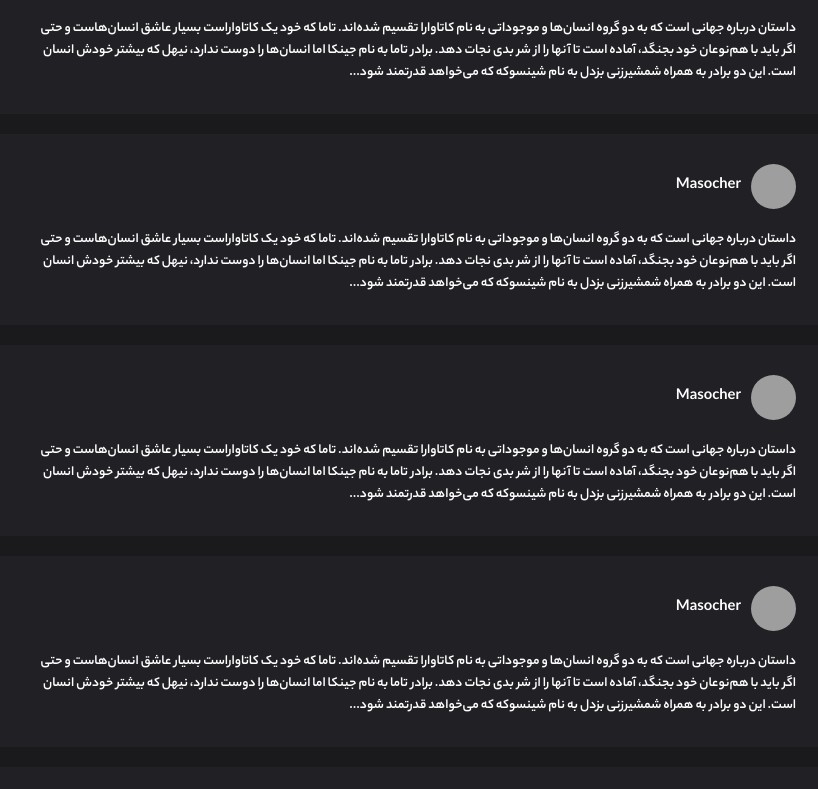
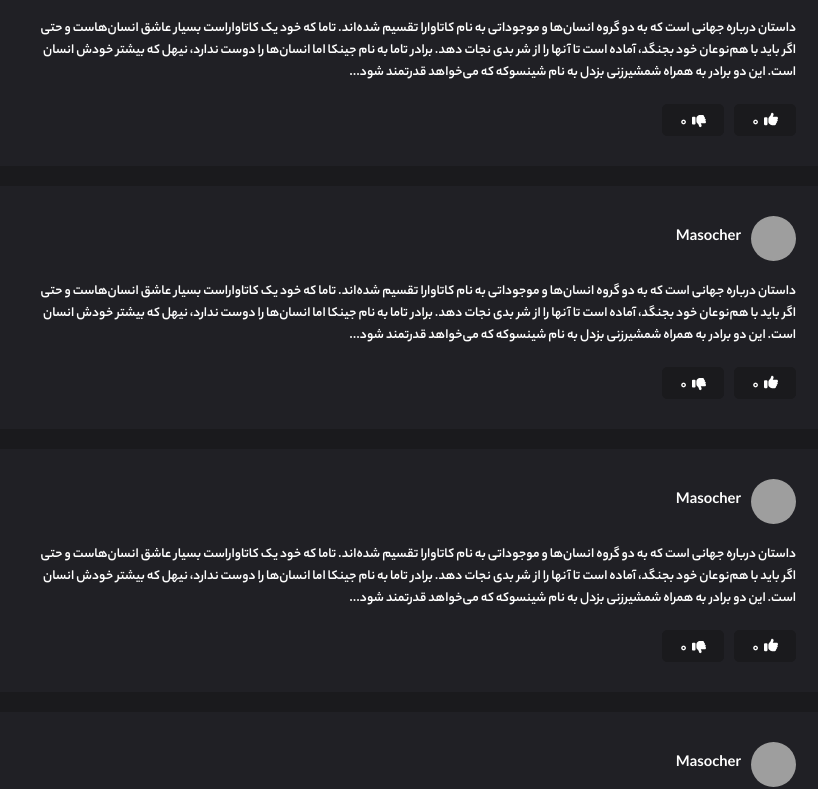
Before and after one commit to Masocher/Otanix, a React (Create React App) app: page /animes/0 in a window 1280 px wide. Shown: the part 1976-2765 px from the top of the page, without its empty margins (462-1280 px from the left). Built offline with nearby package versions, Linux system fonts and the light colour scheme; grey boxes are pictures that could not be loaded.

Commit message:
Create comment's like and dislike buttons

```diff
--- a/src/components/Comments.js
+++ b/src/components/Comments.js
@@ -1,6 +1,10 @@
 // assets
 import "../styles/comments.css";
 import img1 from "../images/animes/1.jpg";
+
+// icons
+import { FontAwesomeIcon } from "@fortawesome/react-fontawesome";
+import { faThumbsDown, faThumbsUp } from "@fortawesome/free-solid-svg-icons";
 
 const Comments = () => {
   const state = [
@@ -52,6 +56,22 @@ const Comments = () => {
                 </div>
 
                 <div className="description">{comm.description}</div>
+
+                <div className="comment_buttons">
+                  <div className="comment_btn">
+                    <span>
+                      <FontAwesomeIcon icon={faThumbsUp} />
+                    </span>
+                    <div>0</div>
+                  </div>
+
+                  <div className="comment_btn comm_left_btn">
+                    <span>
+                      <FontAwesomeIcon icon={faThumbsDown} />
+                    </span>
+                    <div>0</div>
+                  </div>
+                </div>
               </div>
             ))}
           </div>
--- a/src/pages/Anime.js
+++ b/src/pages/Anime.js
@@ -268,7 +268,7 @@ const Anime = () => {
 
         <div className="last_episode">
           <div className="right_side">
-            <img src={img1} />
+            <img src={img1} alt="new-episode-cover" />
 
             <div className="time_box">23:20</div>
 
--- a/src/styles/comments.css
+++ b/src/styles/comments.css
@@ -138,3 +138,35 @@
     color: #f5cb5c;
     background: none;
 }
+
+.comment_buttons {
+    display: flex;
+    margin-top: 20px;
+}
+
+.comment_buttons .comment_btn {
+    background-color: #1a1a1d;
+    margin-left: 10px;
+    font-size: 14px;
+    cursor: pointer;
+    display: flex;
+    justify-content: center;
+    align-items: center;
+    height: 25px;
+    width: 60px;
+    padding-top: 5px;
+    border: 1px solid #1a1a1d;
+    transition: .2s;
+    border-radius: 5px;
+}
+.comment_buttons .comment_btn:hover {
+    border-color: #f5cb5c;
+}
+
+.comment_buttons span {
+    margin-left: 5px;
+}
+
+.comm_left_btn span {
+    margin-top: 4px;
+}
```
